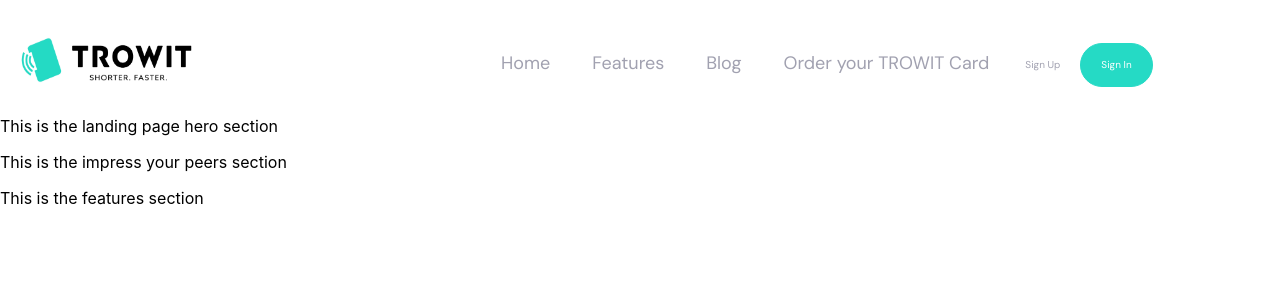
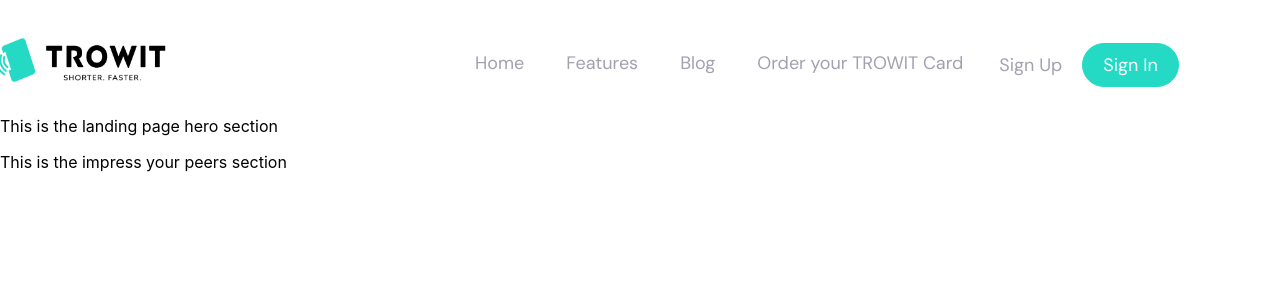
Before and after one commit to Billy-Night/Trowit, a React (Create React App) app: page / in a window 1280 px wide. Shown: the top 300 px of the page. Built offline with nearby package versions, Linux system fonts and the light colour scheme.

Commit message:
sign in sign up buttons styled

```diff
--- a/src/components/Landing_Page/LandingPage.jsx
+++ b/src/components/Landing_Page/LandingPage.jsx
@@ -1,7 +1,7 @@
 import TopNavbar from '../TopNavBar/TopNavbar.jsx';
 import HeroSection from './Hero_Section/HeroSection.jsx'
 import ImpressYourPeers from './Impress_your_peers_section/ImpressYourPeers.jsx';
-import LandingPageFeatures from '../Landing_Page/Features_section/LandingPageFeatures.jsx';
+// import LandingPageFeatures from '../Landing_Page/Features_section/LandingPageFeatures.jsx';
 
 const LandingPage = () => {
 
@@ -10,7 +10,7 @@ const LandingPage = () => {
             <TopNavbar />
             <HeroSection />
             <ImpressYourPeers />
-            <LandingPageFeatures />
+            {/* <LandingPageFeatures /> */}
 
         </div>
     );
--- a/src/components/TopNavBar/Button.css
+++ b/src/components/TopNavBar/Button.css
@@ -12,6 +12,7 @@ font-style: normal;
 font-weight: 500;
 font-size: 18px;
 line-height: 26px;
+
 }
 
 .btn--primary {
@@ -36,11 +37,12 @@ line-height: 26px;
     border: 1px solid var(--primary);
     border-radius: 25px;
     transition: all 0.3s ease-out;
+
 }
 
 .btn--medium {
     padding: 8px 20px;
-    font-size: 10px;
+    font-size: 18px;
 }
 
 .btn--large {
```
Also changed, not shown: src/components/TopNavBar/TopNavbar.jsx (line endings or trailing spaces).
